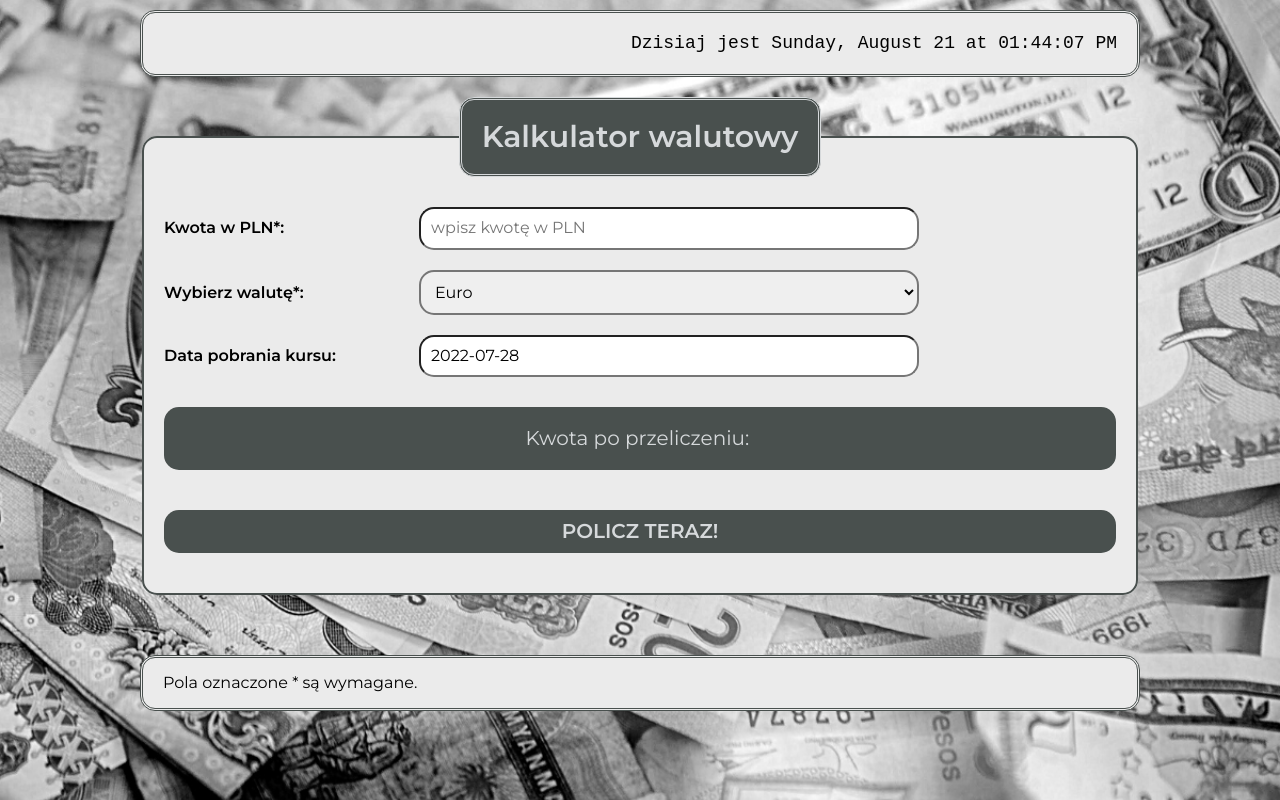
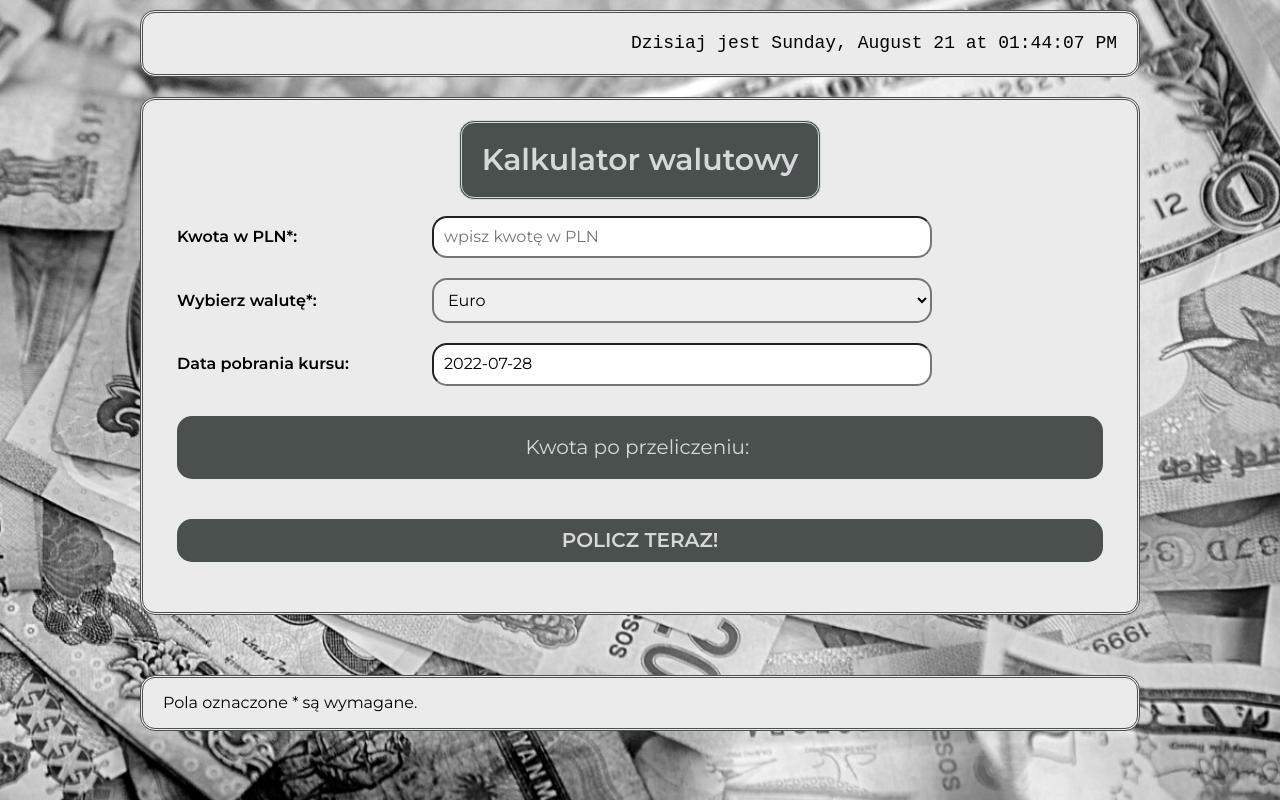
Before and after one commit to maxnatalia/currency-calculator-react, a React (Create React App) app: page / in a window 1280 px wide. Built offline with nearby package versions, Linux system fonts and the light colour scheme.

Commit message:
added styles-components

```diff
--- a/src/Clock/index.js
+++ b/src/Clock/index.js
@@ -1,5 +1,5 @@
 import { useCurrentDate } from "./useCurrentDate.js";
-import "./style.css";
+import { ElementClock } from "./styled.js";
 
 const formatDate = (date) => {
   return date.toLocaleString(undefined, {
@@ -16,11 +16,11 @@ const Clock = () => {
   const date = useCurrentDate();
 
   return (
-    <div className="clock">
+    <ElementClock>
       Dzisiaj jest
       {" "}
       {formatDate(date)}
-    </div>
+    </ElementClock>
   );
 };
 
--- a/src/Clock/style.css
+++ b/src/Clock/styled.js
@@ -1,4 +1,6 @@
-.clock {
+import styled from "styled-components";
+
+export const ElementClock = styled.div`
     border-style: double;
     border-color: #49504e;
     border-radius: 15px;
@@ -10,4 +12,4 @@
     display: flex;
     justify-content: right;
     font-family: 'Courier New', Courier, monospace;
-}
+`;
--- a/src/Container/index.js
+++ b/src/Container/index.js
@@ -1,9 +1,9 @@
-import "./style.css";
+import { ElementParagraph } from "./styled";
 
 const Container = ({ title }) => (
-    <div className="container__paragraph">
+    <ElementParagraph>
         <p>{title}</p>
-    </div>
+    </ElementParagraph>
 );
 
 export default Container;
--- a/src/Container/style.css
+++ b/src/Container/styled.js
@@ -1,4 +1,6 @@
-.container__paragraph {
+import styled from "styled-components";
+
+export const ElementParagraph = styled.div`
     border-style: double;
     border-color:#49504e;
     border-radius: 15px;
@@ -9,4 +11,4 @@
     font-size: 16px;
     margin-top: 60px;
     margin-bottom: 60px;
-}
+`;
--- a/src/Form/index.js
+++ b/src/Form/index.js
@@ -1,7 +1,7 @@
-import "./style.css";
 import React, { useState } from "react";
 import Result from "../Result";
 import { currencies } from "./currencies";
+import {Button, Fieldset, FormContainer, Input, InputSelect, Legend, Title} from "./styled";
 
 const Form = () => {
 
@@ -24,14 +24,12 @@ const Form = () => {
         });
     };
     return (
-        <form onSubmit={onFormSubmit} className="form">
-            <fieldset className="form__fieldset">
-                <legend className="form__legend">Kalkulator walutowy</legend>
-                <label><span className="form__labelText">Kwota w PLN*:</span>
-                    <input
-                        value={amount}
+        <FormContainer onSubmit={onFormSubmit}>
+            <Fieldset>
+                <Legend>Kalkulator walutowy</Legend>
+                <label><Title>Kwota w PLN*:</Title>
+                    <Input
                         onChange={({ target }) => setAmount(target.value)}
-                        className="form__field"
                         type="number"
                         step="0.01"
                         min="0"
@@ -39,9 +37,8 @@ const Form = () => {
                         required
                         placeholder="wpisz kwotę w PLN" />
                 </label>
-                <label><span className="form__labelText">Wybierz walutę*:</span>
-                    <select
-                        className="form__field form__field--select"
+                <label><Title>Wybierz walutę*:</Title>
+                    <InputSelect
                         name="currency"
                         required
                         value={currency}
@@ -52,16 +49,16 @@ const Form = () => {
                                 {currency.name}
                             </option>
                         ))};
-                    </select>
+                    </InputSelect>
                 </label>
                 <label>
-                    <span className="form__labelText">Data pobrania kursu:</span>
-                    <input className="form__field" name="date" value={date} readOnly />
+                    <Title>Data pobrania kursu:</Title>
+                    <Input name="date" value={date} readOnly />
                 </label>
                 <Result result={result} />
-                <button className="button">Policz teraz!</button>
-            </fieldset>
-        </form>
+                <Button>Policz teraz!</Button>
+            </Fieldset>
+        </FormContainer>
     )
 };
 
--- a/src/Form/style.css
+++ /dev/null
@@ -1,63 +0,0 @@
-.form__labelText {
-    display: inline-block;
-    width: 100%;
-    margin-right: 5px;
-    max-width: 250px;
-}
-
-.form__field {
-    border-radius: 15px;
-    border-width: 2px;
-    padding: 10px;
-    width: 100%;
-    max-width: 500px;
-    margin-top: 10px;
-    margin-bottom: 10px;
-}
-
-.form__field--select:hover {
-    background-color: hsl(163, 5%, 80%);
-}
-
-.form__fieldset {
-    border-radius: 15px;
-    border-style: double;
-    border-color:#49504e;
-    padding: 20px;
-    margin-top: 20px;
-    background-color: #ebebeb;
-}
-
-.form__legend {
-    border-radius: 15px;
-    border-style: double;
-    padding: 20px;
-    background-color: #49504e;
-    font-size: 30px;
-    font-weight: 700;
-    color: #d6d9db;
-    text-align: center;
-}
-
-.button {
-    width: 100%;
-    font-size: 20px;
-    font-weight: 700;
-    background-color: #49504e;
-    border-radius: 15px;
-    padding: 10px;
-    border-style: none;
-    color: #d6d9db;
-    text-transform: uppercase;
-    margin-top: 20px;
-    margin-bottom: 20px;
-    cursor: pointer;
-}
-
-.button:hover {
-    background-color: hsl(163, 5%, 40%);
-}
-
-.button:active {
-    background-color: hsl(163, 5%, 50%);
-}
--- /dev/null
+++ b/src/Form/styled.js
@@ -0,0 +1,80 @@
+import styled from "styled-components";
+
+export const FormContainer = styled.form`
+    border-radius: 15px;
+    border-style: double;
+    border-color:#49504e;
+    padding: 20px;
+    margin-top: 20px;
+    background-color: #ebebeb;
+`;
+
+export const Fieldset = styled.fieldset`
+    background-color: #ebebeb;
+    border-style: none;
+`;
+
+export const Legend = styled.legend`
+    border-radius: 15px;
+    border-style: double;
+    padding: 20px;
+    background-color: #49504e;
+    font-size: 30px;
+    font-weight: 700;
+    color: #d6d9db;
+    text-align: center;
+`;
+
+export const Title = styled.span`
+    display: inline-block;
+    width: 100%;
+    margin-right: 5px;
+    max-width: 250px;
+`;
+
+export const Input = styled.input`
+    border-radius: 15px;
+    border-width: 2px;
+    padding: 10px;
+    width: 100%;
+    max-width: 500px;
+    margin-top: 10px;
+    margin-bottom: 10px;
+`;
+
+export const InputSelect = styled.select`
+    border-radius: 15px;
+    border-width: 2px;
+    padding: 10px;
+    width: 100%;
+    max-width: 500px;
+    margin-top: 10px;
+    margin-bottom: 10px;
+
+    &:hover {
+        background-color: hsl(163, 5%, 80%);
+    }
+`;
+
+export const Button = styled.button`
+    width: 100%;
+    font-size: 20px;
+    font-weight: 700;
+    background-color: #49504e;
+    border-radius: 15px;
+    padding: 10px;
+    border-style: none;
+    color: #d6d9db;
+    text-transform: uppercase;
+    margin-top: 20px;
+    margin-bottom: 20px;
+    cursor: pointer;
+
+    &:hover {
+        background-color: hsl(163, 5%, 40%);
+    }
+
+    &:active {
+        background-color: hsl(163, 5%, 50%);
+    }
+`;
--- a/src/Result/index.js
+++ b/src/Result/index.js
@@ -1,7 +1,7 @@
-import "./style.css";
+import { Paragraph } from "./styled";
 
 const Result = ({ result }) => (
-  <p className="result">Kwota po przeliczeniu:&nbsp;<br />
+  <Paragraph>Kwota po przeliczeniu:&nbsp;<br />
     {result !== undefined && (
       <>
         <strong>
@@ -10,7 +10,7 @@ const Result = ({ result }) => (
         </strong>
       </>
     )}
-  </p>
+  </Paragraph>
 );
 
 export default Result;
--- a/src/Result/style.css
+++ b/src/Result/styled.js
@@ -1,4 +1,6 @@
-.result {
+import styled from "styled-components";
+
+export const Paragraph = styled.p`
     padding: 20px;
     font-weight: 400;
     font-size: 20px;
@@ -11,4 +13,4 @@
     border-style: none;
     background-color: #49504e;
     color: #d6d9db;
-}
+`;
```
